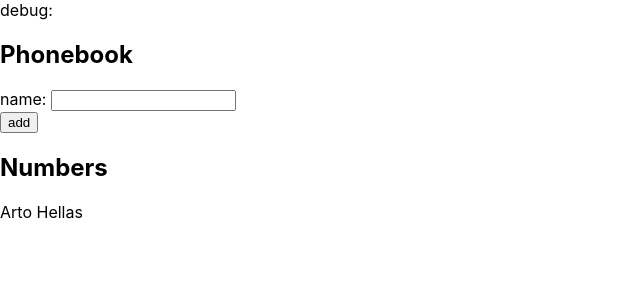
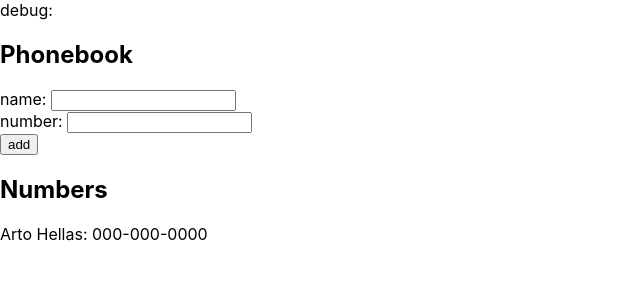
Before and after one commit to kc-dev2/phonebook, a React (Create React App) app: page / in a window 1280 px wide. Shown: the top 300 px of the page, without its empty margins (0-640 px from the left). Built offline with nearby package versions, Linux system fonts and the light colour scheme.

Commit message:
exercise 2.8

```diff
--- a/src/App.js
+++ b/src/App.js
@@ -2,14 +2,15 @@
 
 const App = () => {
   const [ persons, setPersons ] = useState([
-    { name: 'Arto Hellas' }
+    { name: 'Arto Hellas', number: '000-000-0000' }
   ])
+  const [ newNumber, setNewNumber ] = useState('')
   const [ newName, setNewName ] = useState('')
 
   const addPerson = (event) => {
     event.preventDefault()
 
-    const newPerson = {name: newName}
+    const newPerson = {name: newName, number: newNumber}
     if(persons.some(person => person.name === newPerson.name)) {
       alert(`${newName} is already added to phonebook`)
     }
@@ -18,6 +19,10 @@
 
   const handleNameChange = (event) => {
     setNewName(event.target.value)
+  }
+
+  const handleNumberChange = (event) => {
+    setNewNumber(event.target.value)
   }
 
   return (
@@ -29,11 +34,14 @@
           name: <input value={newName} onChange={handleNameChange} />
         </div>
         <div>
+          number: <input value={newNumber} onChange={handleNumberChange} />
+        </div>
+        <div>
           <button type="submit">add</button>
         </div>
       </form>
       <h2>Numbers</h2>
-      {persons.map(person => <div key={person.name}>{person.name}</div>)}
+      {persons.map(person => <div key={person.name}>{person.name}: {person.number}</div>)}
     </div>
   )
 }
```
